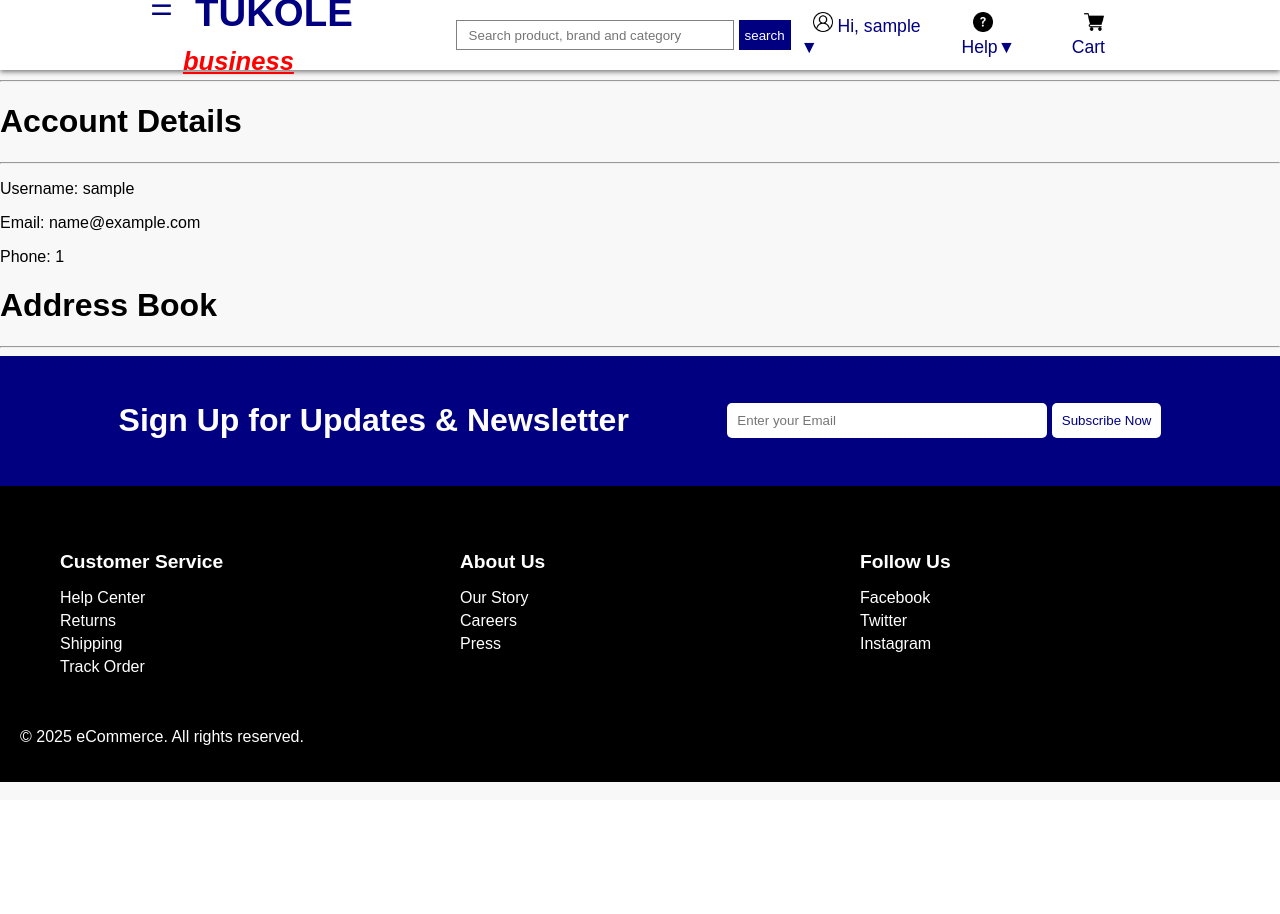
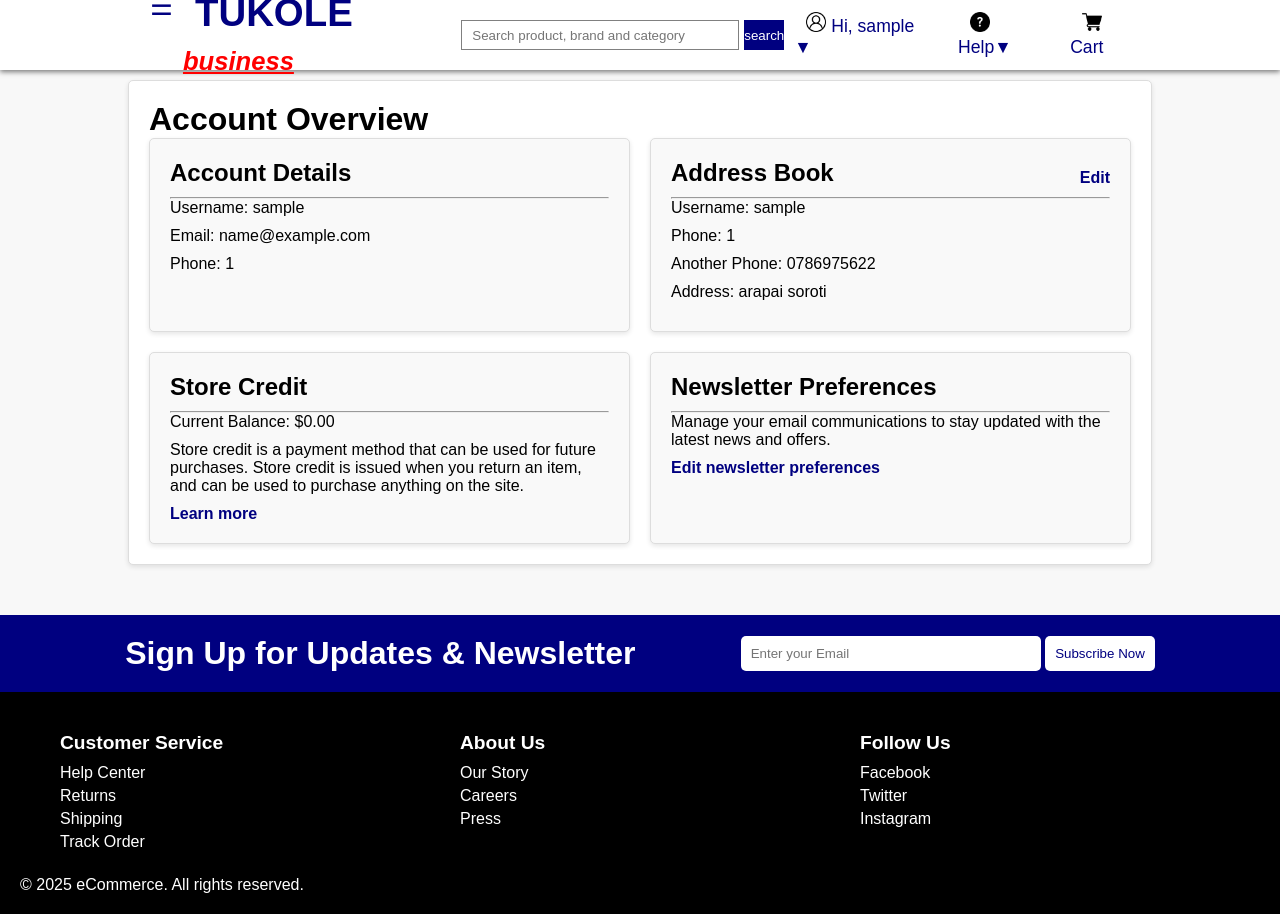
Before and after one commit to shanon082/E-commerce, a PHP site: page /myAccount.php in a window 1280 px wide. Before the commit the page ends 782 px from the top, so only its background shows below. Run offline with PHP 8.4, Linux system fonts and the light colour scheme; the visitor is signed in with stand-in values (Sample User, id 1).

Commit message:
E-commerce project php

```diff
--- /dev/null
+++ b/account.css
@@ -0,0 +1,74 @@
+* {
+    margin: 0;
+    padding: 0;
+    box-sizing: border-box;
+}
+
+.account {
+    width: 100%;
+    display: flex;
+    justify-content: center;
+    margin-top: 80px;
+    margin-bottom: 50px;
+}
+
+.account-card {
+    width: 80%;
+    padding: 20px;
+    border: 1px solid #ddd;
+    border-radius: 5px;
+    box-shadow: 0 2px 5px rgba(0, 0, 0, 0.1);
+    background-color: #fff;
+}
+
+.account-info {
+    display: grid;
+    grid-template-columns: 1fr 1fr;
+    grid-gap: 20px;
+}
+
+.card-details {
+    padding: 20px;
+    border: 1px solid #ddd;
+    border-radius: 5px;
+    box-shadow: 0 2px 5px rgba(0, 0, 0, 0.1);
+    background-color: #f9f9f9;
+}
+
+.card-details h1 {
+    font-size: 1.5rem;
+    margin-bottom: 10px;
+}
+
+.card-details .info p,
+.card-details .add-info p,
+.card-details .credit p,
+.card-details .pref p {
+    margin-bottom: 10px;
+}
+
+.card-details .head {
+    display: flex;
+    justify-content: space-between;
+    align-items: center;
+}
+
+.card-details .head a {
+    color: navy;
+    text-decoration: none;
+    font-weight: bold;
+}
+
+.card-details .head a:hover {
+    text-decoration: underline;
+}
+
+.card-details a {
+    color: navy;
+    text-decoration: none;
+    font-weight: bold;
+}
+
+.card-details a:hover {
+    text-decoration: underline;
+}
--- a/login_and_signup/login_processing.php
+++ b/login_and_signup/login_processing.php
@@ -15,6 +15,8 @@ if($_SERVER["REQUEST_METHOD"]=="POST"){
 
     if($user && password_verify($password, $user['password'])){
         $_SESSION['username'] = $user['username'];
+        $_SESSION['email'] = $user['email'];
+        $_SESSION['phone'] = $user['phone'];
         header("Location: ../index.php");
     } else {
         $_SESSION["error"] = "Incorrect email or password";
--- a/myAccount.php
+++ b/myAccount.php
@@ -5,14 +5,15 @@
     <meta charset="UTF-8">
     <meta name="viewport" content="width=device-width, initial-scale=1.0">
     <title>My Account</title>
+    <link rel="stylesheet" href="account.css">
 </head>
 <body>
     <?php include 'header.php'; ?>
     <div class="account">
         <div class="account-card">
-            <h1>Account Overview</h1><hr>
+            <h1>Account Overview</h1>
             <div class="account-info">
-                <div class="account-details">
+                <div class="card-details">
                     <h1>Account Details</h1><hr>
                     <div class="info">
                         <p>Username: <?php echo $_SESSION['username']; ?></p>
@@ -20,14 +21,34 @@
                         <p>Phone: <?php echo $_SESSION['phone']; ?></p>
                     </div>
                 </div>
-                <div class="address-book">
-                    <h1>Address Book</h1><hr>
+                <div class="card-details">
+                    <div class="head">
+                    <h1>Address Book</h1>
+                    <a href="#">Edit</a>
+                    </div>
+                    <hr>
                     <div class="add-info">
-
+                        <p>Username: <?php echo $_SESSION['username']; ?></p>
+                        <p>Phone: <?php echo $_SESSION['phone']; ?></p>
+                        <p>Another Phone: 0786975622</p>
+                        <p>Address: arapai soroti</p>
                     </div>
                 </div>
-                <div class="store-credit"></div>
-                <div class="newsletter-pref"></div>
+                <div class="card-details">
+                    <h1>Store Credit</h1><hr>
+                    <div class="credit">
+                        <p>Current Balance: $0.00</p>
+                        <p>Store credit is a payment method that can be used for future purchases. Store credit is issued when you return an item, and can be used to purchase anything on the site.</p>
+                        <a href="#">Learn more</a>
+                    </div>
+                </div>
+                <div class="card-details">
+                    <h1>Newsletter Preferences</h1><hr>
+                    <div class="pref">
+                        <p>Manage your email communications to stay updated with the latest news and offers.</p>
+                        <a href="#">Edit newsletter preferences</a>
+                    </div>
+                </div>
             </div>
         </div>
     </div>
```
